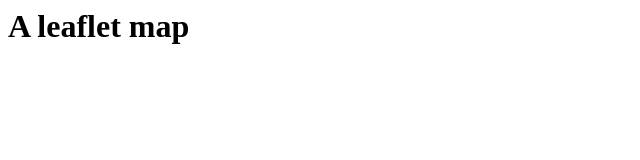
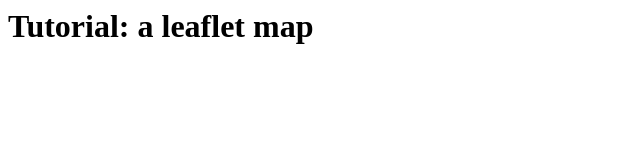
Before and after one commit to AugustoCiuffoletti/leafletExercise, a website: page index.html in a window 1280 px wide. Shown: the whole page, without its empty margins (0-640 px from the left). Drawn offline with nearby package versions, Linux system fonts and the light colour scheme.

Commit message:
1 file modified

```diff
--- a/index.html
+++ b/index.html
@@ -7,6 +7,6 @@
     integrity="sha512-XQoYMqMTK8LvdxXYG3nZ448hOEQiglfqkJs1NOQV44cWnUrBc8PkAOcXy20w0vlaXaVUearIOBhiXZ5V3ynxwA=="
     crossorigin=""></script>
 </head>
-<h1> A leaflet map </h1>
+<h1> Tutorial: a leaflet map </h1>
 <div id="mapid" style="height: 400pt">
 </div>
```
